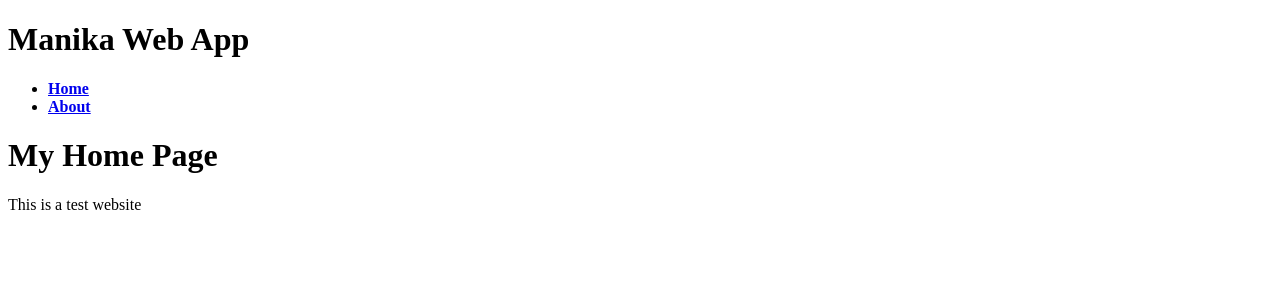
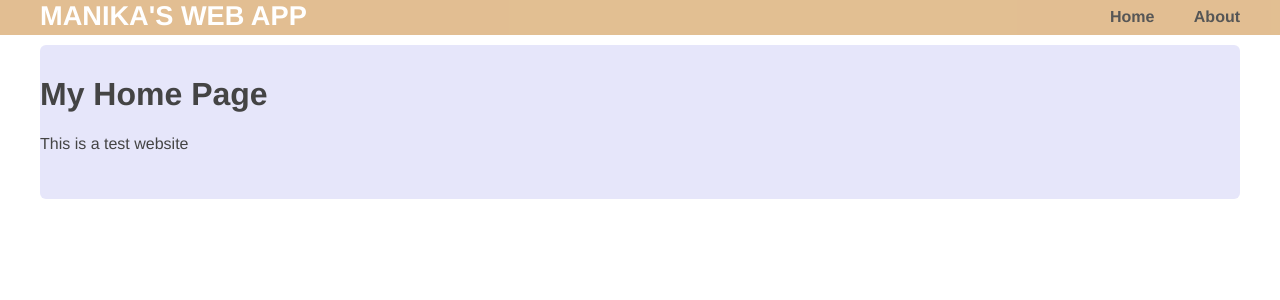
Before and after one commit to manika1511/python_mega_course_udemy, a Flask app: page / in a window 1280 px wide. Shown: the top 300 px of the page. Run offline with Flask 2, Linux system fonts and the light colour scheme.

Commit message:
add css classes

```diff
--- a/flask_app/templates/layout.html
+++ b/flask_app/templates/layout.html
@@ -1,15 +1,16 @@
 <!DOCTYPE html>
 <html>
 <head>
-    <title>Title</title>
+    <title>Flask App</title>
+    <link rel="stylesheet" href='{{url_for('static', filename='css/main.css')}}'
 </head>
 <body>
     <header>
-        <div>
-            <h1>Manika Web App</h1>
+        <div class="container">
+            <h1 class="logo">Manika's Web App</h1>
             <strong>
                 <nav>
-                    <ul>
+                    <ul class="menu">
                         <li><a href = "{{url_for ('home')}}">Home</a></li>
                         <li><a href="{{url_for ('about')}}">About</a></li>
                     </ul>
@@ -17,7 +18,7 @@
             </strong>
         </div>
     </header>
-    <div>
+    <div class="container">
         {%block content%}
         {%endblock%}
     </div>
```
